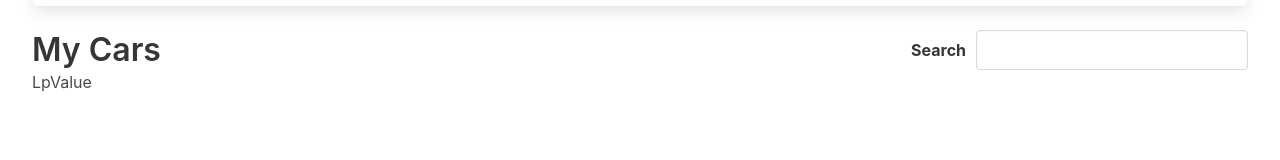
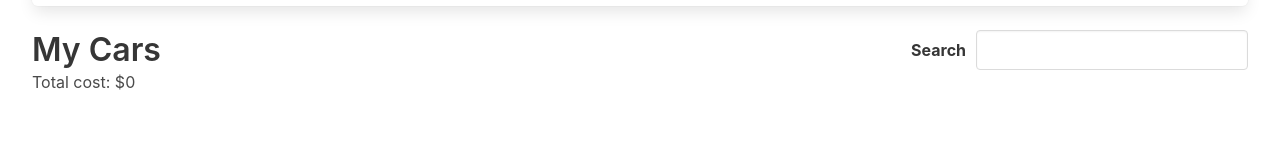
Before and after one commit to lts-hmms/lp_collector, a React (Create React App) app: page / in a window 1280 px wide. Shown: the part 131-291 px from the top of the page. Built offline with nearby package versions, Linux system fonts and the light colour scheme.

Commit message:
feat: filter and calculate total cost

```diff
--- a/src/components/Lp_List.js
+++ b/src/components/Lp_List.js
@@ -3,8 +3,8 @@ import { removeLp } from "../store";
 
 function LpList(){
     const dispatch = useDispatch();
-    const lps = useSelector((state) =>{
-        return state.lps.items;
+    const lps = useSelector(({ lps: { items, searchTerm } }) => {
+        return items.filter((lp) => lp.name.toLowerCase().includes(searchTerm.toLowerCase()))
     });
 
     const handleLpDelete = (lp) => {
--- a/src/components/Lp_Value.js
+++ b/src/components/Lp_Value.js
@@ -1,5 +1,19 @@
+import { useSelector } from "react-redux";
+
 function LpValue(){
-    return <div>LpValue</div>;
+    const totalCost = useSelector(({ lps: { items, searchTerm }}) =>
+        items
+            .filter((lp) =>
+                lp.name.toLowerCase().includes(searchTerm.toLowerCase())
+            )
+            .reduce((acc, lp) => acc + lp.cost, 0)
+    );
+
+    return (
+    <div className="lps-value">
+        Total cost: ${totalCost}
+    </div>
+    )
 }
 
 export default LpValue;
```
